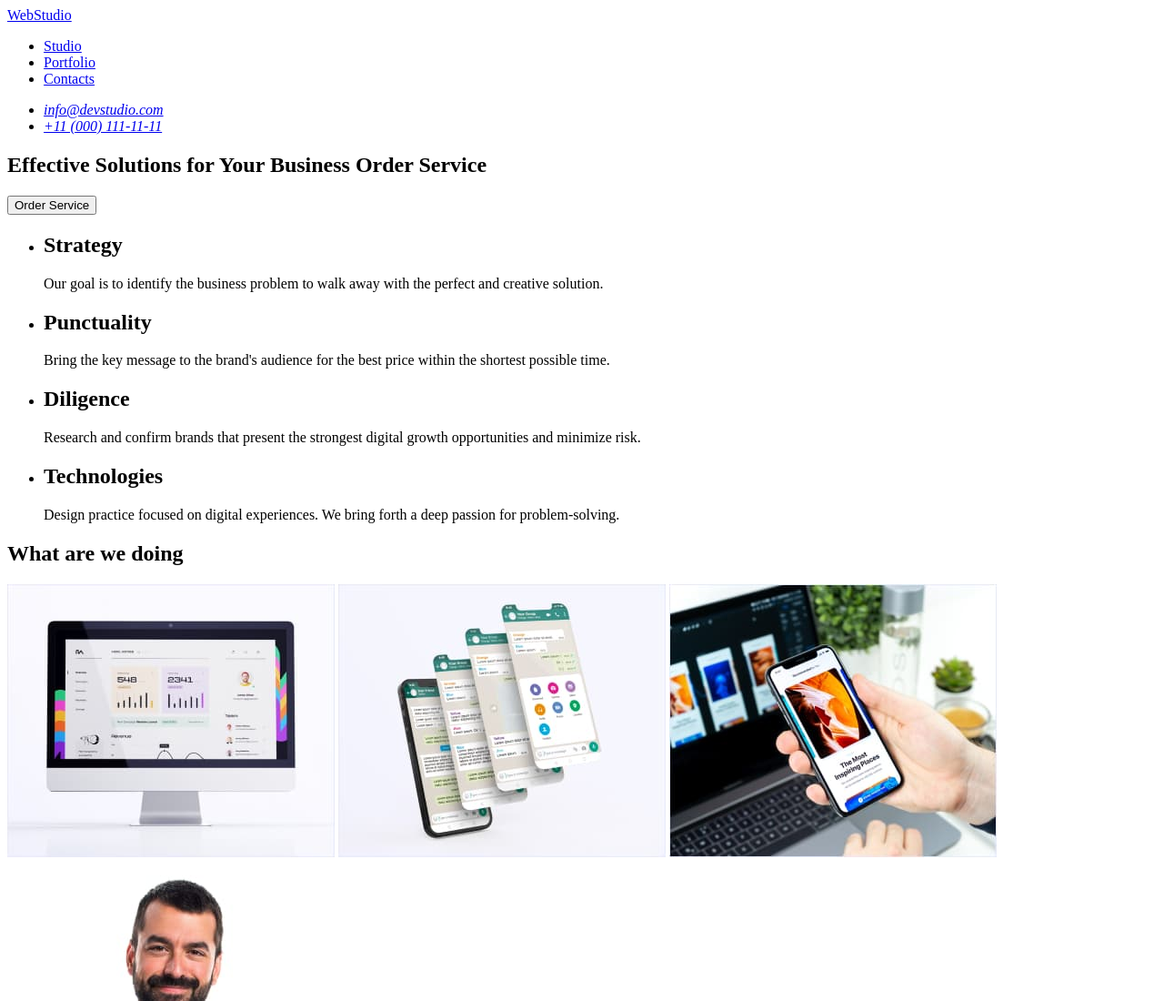
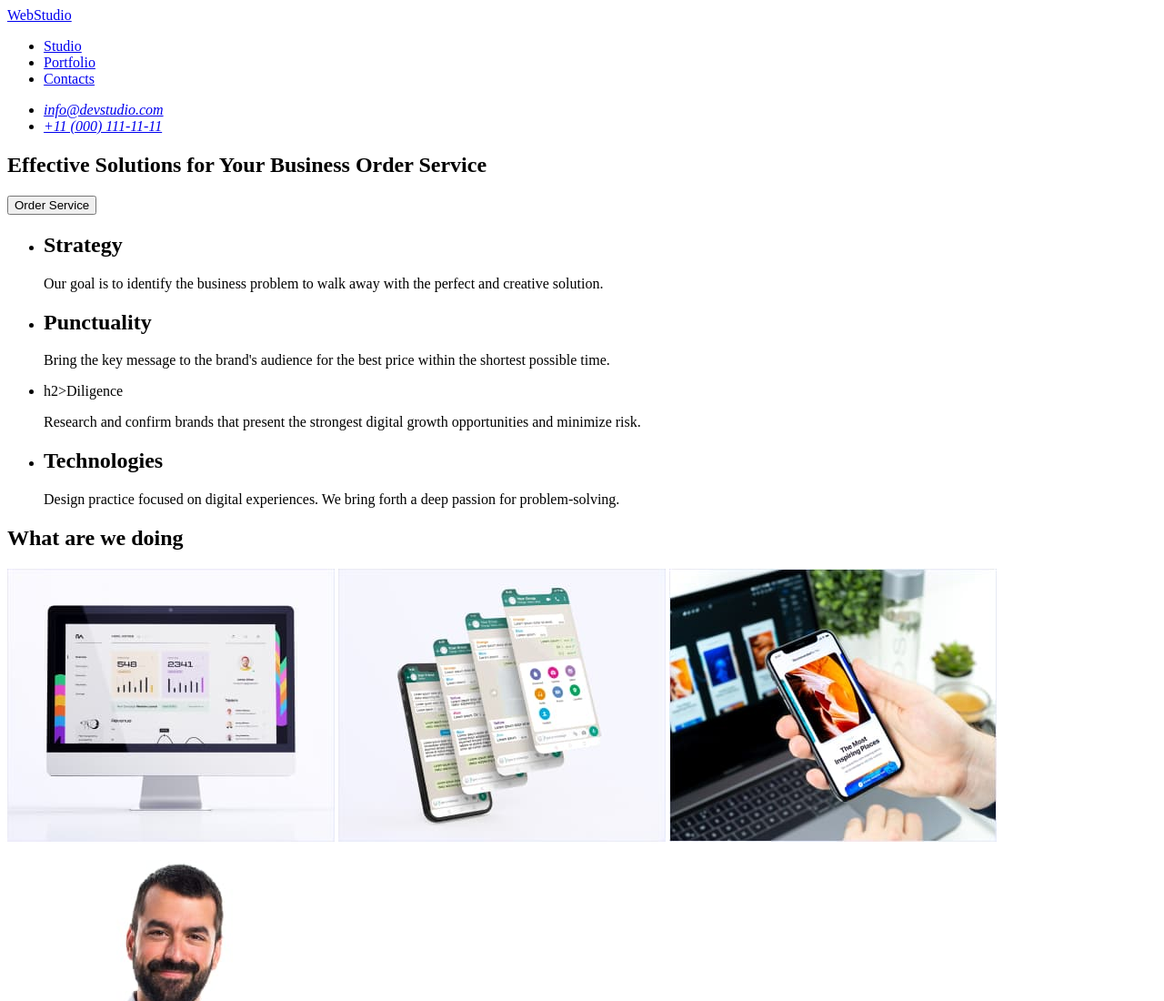
Before and after one commit to nicole778h/goit-markup-hw-01, a plain HTML site: page index.html in a window 1280 px wide. Shown: the top 1100 px of the page at 91% size. Drawn offline with Linux system fonts and the light colour scheme.

Commit message:
Update index.html

```diff
--- a/index.html
+++ b/index.html
@@ -36,9 +36,8 @@
         <!-- title section -->
         <section>
             <h1>Effective Solutions for Your Business Order Service</h1>
-            </section>
+
             <!-- order service button -->
-            <section>
             <button type="button">Order Service</button>
         </section>
 
@@ -60,7 +59,7 @@
                                 within the shortest possible time. </p>
                         </li>
                         <li>
-                                <h2>Diligence</h2>
+                            h2>Diligence</h2>
                             <p>Research and confirm brands that present the strongest
                                 digital growth opportunities and minimize risk.</p>
                         </li>
@@ -68,7 +67,6 @@
                             <h2>Technologies</h2>
                             <p>Design practice focused on digital experiences.
                                 We bring forth a deep passion for problem-solving.</p>
-
                         </li>
                     </ul>
                 </div>
```
Lines whose indentation alone changed are shown as unchanged.
